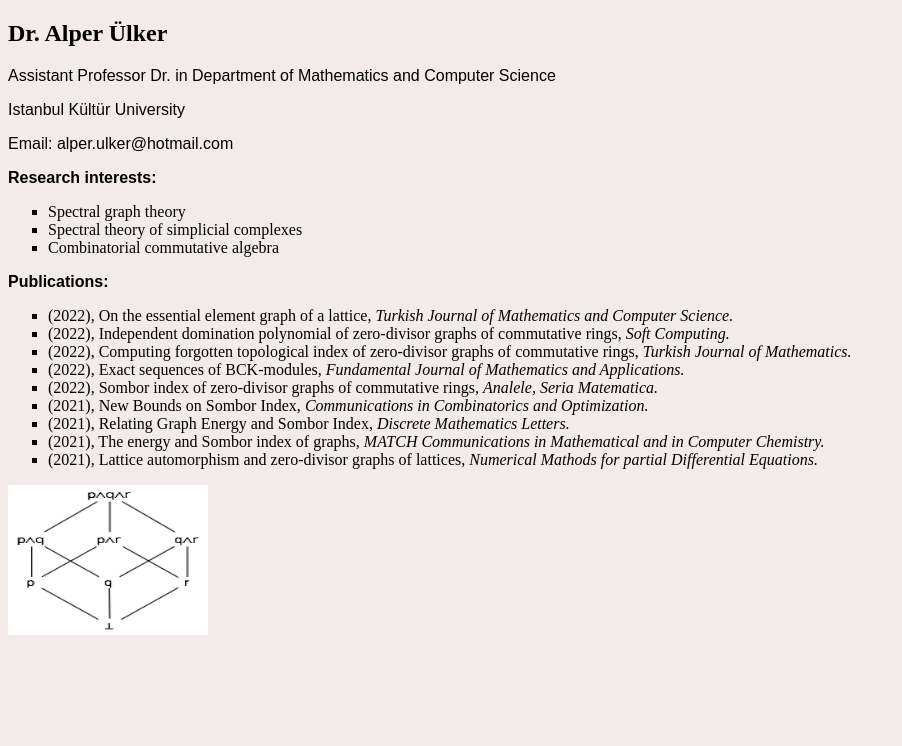
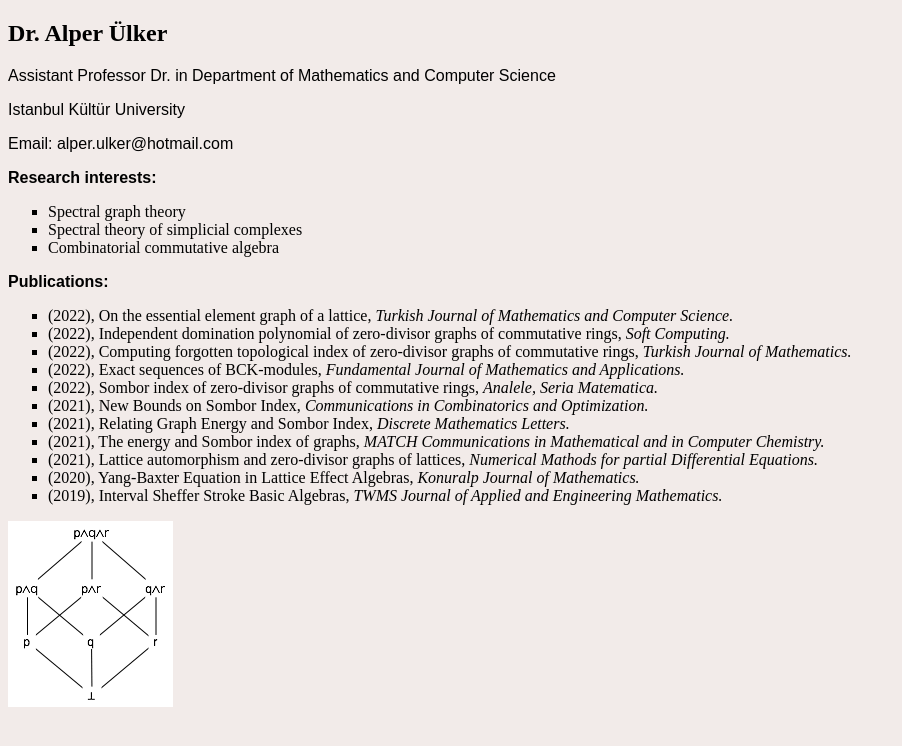
Before and after one commit to aulkermc/aulkermc.github.io, a plain HTML site: page index.html in a window 1280 px wide. Shown: the whole page, without its empty margins (0-902 px from the left). Drawn offline with Linux system fonts and the light colour scheme.

Commit message:
Update index.html

```diff
--- a/index.html
+++ b/index.html
@@ -38,10 +38,11 @@
          <li>(2021), Relating Graph Energy and Sombor Index, <i>Discrete Mathematics Letters.</i></li>
          <li>(2021), The energy and Sombor index of graphs, <i>MATCH Communications in Mathematical and in Computer Chemistry.</i></li>
          <li>(2021), Lattice automorphism and zero-divisor graphs of lattices, <i>Numerical Mathods for partial Differential Equations.</i></li>
-
+         <li>(2020), Yang-Baxter Equation in Lattice Effect Algebras, <i>Konuralp Journal of Mathematics.</i></li>
+         <li>(2019), Interval Sheffer Stroke Basic Algebras, <i>TWMS Journal of Applied and Engineering Mathematics.</i></li>
 
          </ul>
 
-         <img src="poset.png" width="200" height="150" alt="Poset">
+         <img src="poset.png" scale="0.9" alt="Poset">
       </body>
    </html>
```
